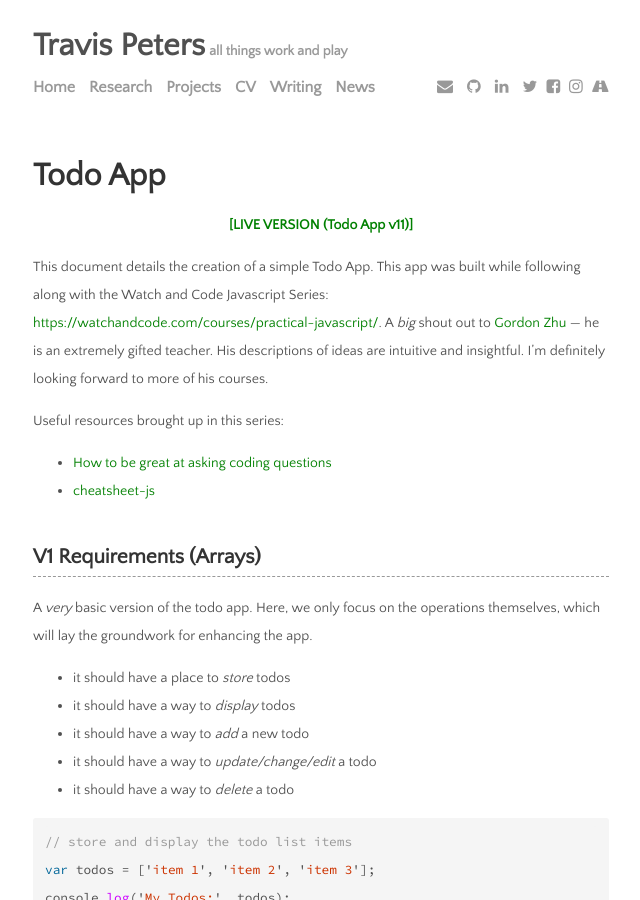
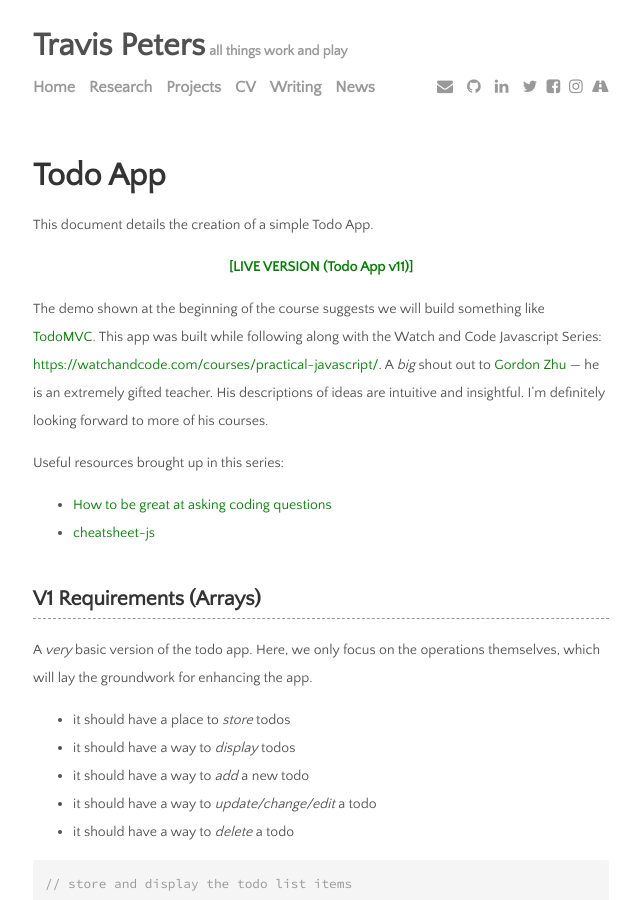
Before and after one commit to traviswpeters/traviswpeters.github.io, a Jekyll site: the page built from toys/practicaljs-todo-app/index.md, in a window 1280 px wide and 900 px high. Shown: the whole window, without its empty margins (319-959 px from the left). Built offline with Jekyll 4.4.1, drawn with Linux system fonts in a browser that asks for light colours; nearby versions of some CDN libraries; our own code applies the rules of GitHub Pages for plain Markdown files; some of the changed text lies outside the part shown.

Commit message:
a little tweaking

````diff
--- a/toys/practicaljs-todo-app/index.md
+++ b/toys/practicaljs-todo-app/index.md
@@ -4,11 +4,13 @@ layout: default
 
 # Todo App
 
+This document details the creation of a simple Todo App.
+
 <center>
 <b><a href="./v11/">[LIVE VERSION (Todo App v11)]</a></b>
 </center>
 
-This document details the creation of a simple Todo App.
+The demo shown at the beginning of the course suggests we will build something like [TodoMVC](http://todomvc.com/examples/vanillajs/).
 This app was built while following along with the Watch and Code Javascript Series: [https://watchandcode.com/courses/practical-javascript/](https://watchandcode.com/courses/practical-javascript/).
 A *big* shout out to [Gordon Zhu](https://medium.com/@gordon_zhu) --- he is an extremely gifted teacher.
 His descriptions of ideas are intuitive and insightful.
@@ -1245,6 +1247,10 @@ view.setUpEventListeners();
 
 ## V11 Requirements (Destroy all for loops)
 
+<center>
+<b><a href="./v11/">[LIVE VERSION (Todo App v11)]</a></b>
+</center>
+
 Now that we've studied higher order functions and matured the app quite a bit,
     there are yet more opportunities to apply some of our lessons-learned to further improve the app.
 Specifically, our requirements for this version of the app are as follows:
@@ -1489,7 +1495,7 @@ var view = {
 view.setUpEventListeners();
 ```
 
-## Interlude - Understanding `this`
+## Interlude - Understanding *this*
 
 The `this` keyword is an important on in Javascript.
 Thus, Gordon has been nice enough to provide
````
